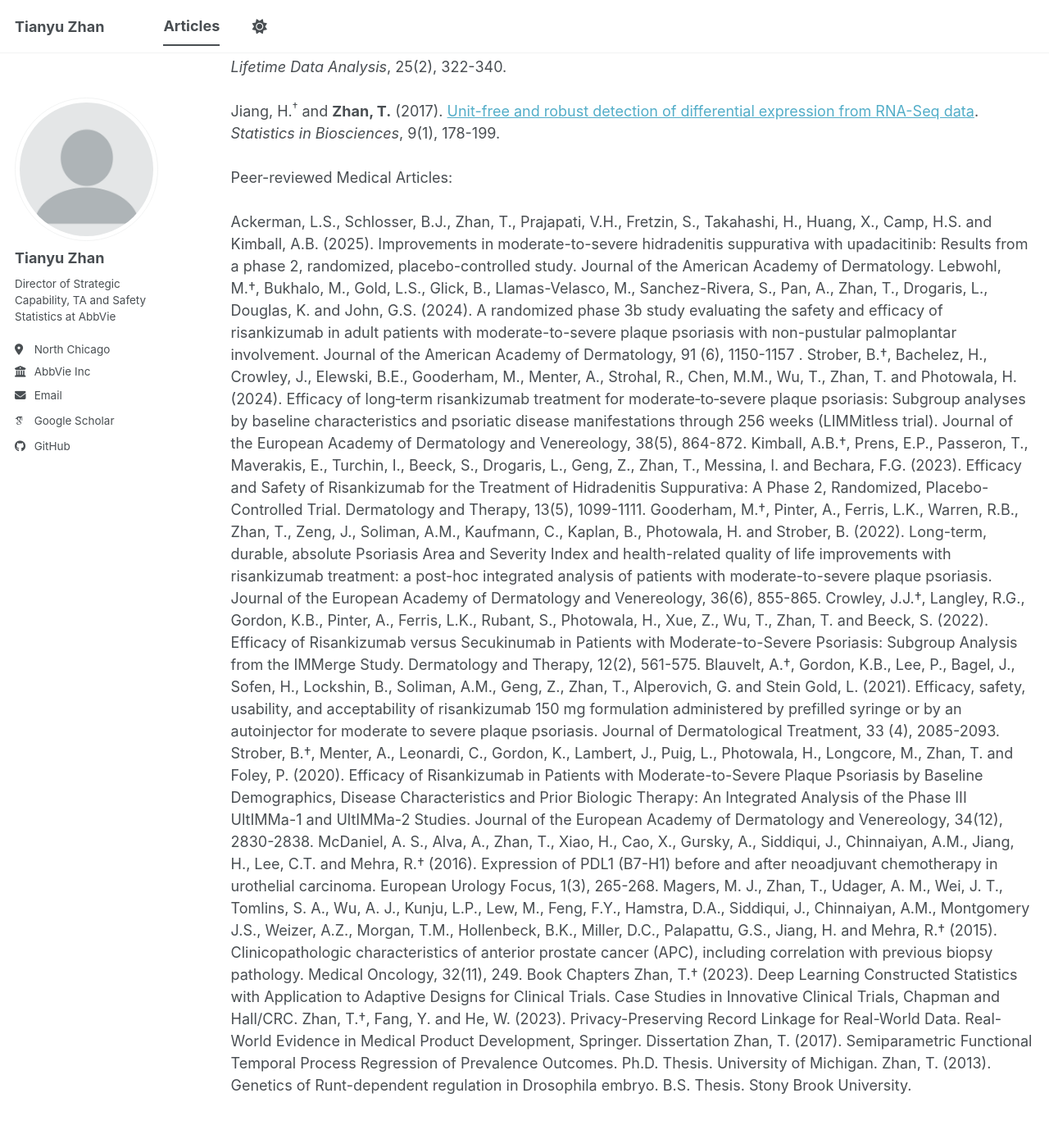
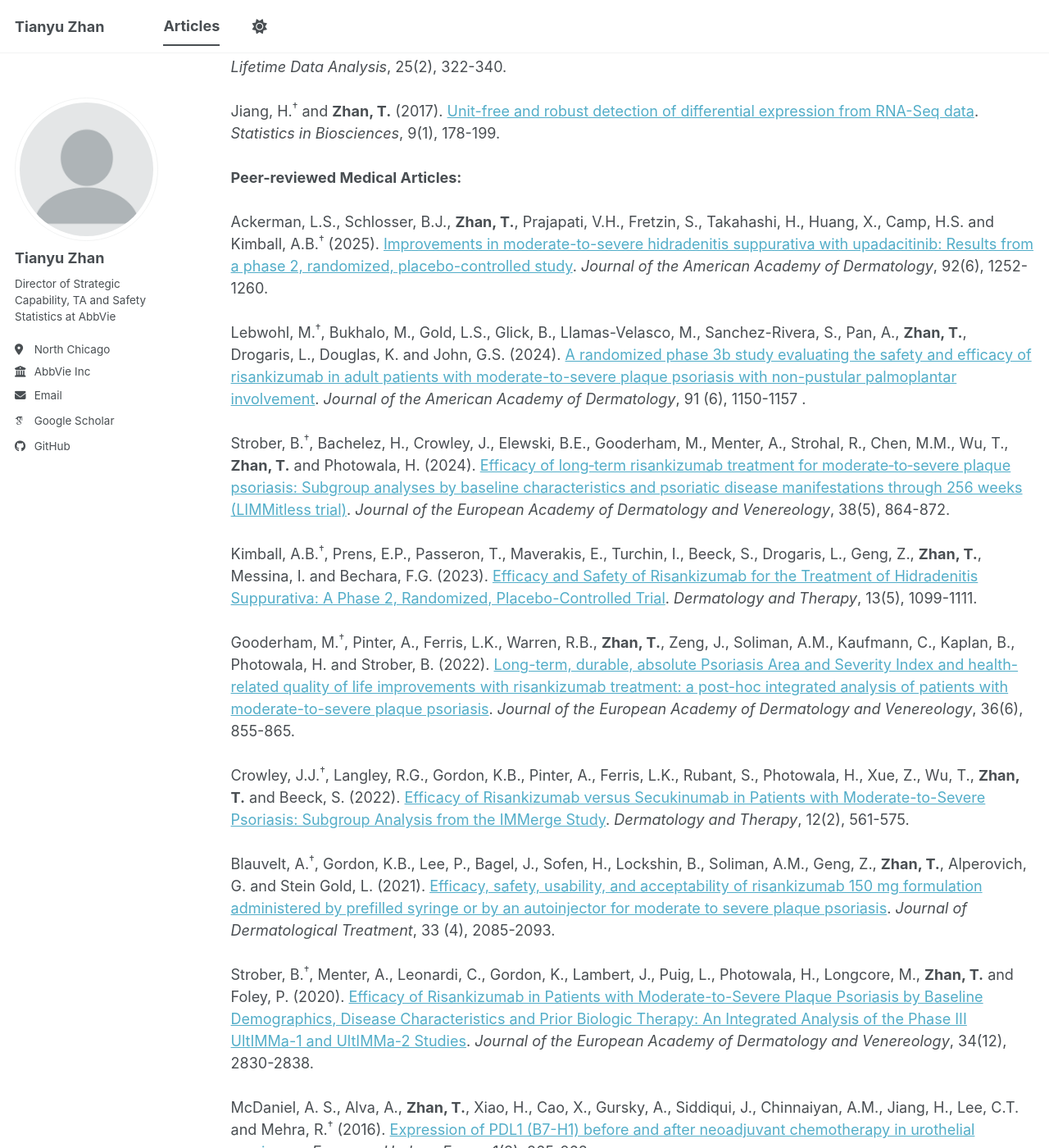
Before and after one commit to tian-yu-zhan/tian-yu-zhan.github.io, a Jekyll site: the page built from _pages/publications.html, in a window 1280 px wide and 1400 px high, scrolled down 1348 px. Shown: the whole window at 82% size. Built offline with Jekyll 4.4.1, drawn with Linux system fonts in a browser that asks for light colours; some web fonts are replaced; a script bundle is joined from its source files by our own code; library files that are not in the unit come from our copies; some of the changed text lies outside the part shown.

Commit message:
Update publications.html

```diff
--- a/_pages/publications.html
+++ b/_pages/publications.html
@@ -56,35 +56,34 @@ Cui, L.<sup>†</sup>, <strong>Zhan, T.</strong>, Zhang, L., Geng, Z., Gu, Y. an
 Jiang, H.<sup>†</sup> and <strong>Zhan, T.</strong> (2017). <a href="https://link.springer.com/article/10.1007/s12561-016-9182-8" target="_blank">Unit-free and robust detection of differential expression from RNA-Seq data</a>. <em>Statistics in Biosciences</em>, 9(1), 178-199.
 <br>
 <br>
-</strong> Peer-reviewed Medical Articles: </strong>
+<strong> Peer-reviewed Medical Articles: </strong>
 <br>
 <br>
-Ackerman, L.S., Schlosser, B.J., Zhan, T., Prajapati, V.H., Fretzin, S., Takahashi, H., Huang, X., Camp, H.S. and Kimball, A.B. (2025). Improvements in moderate-to-severe hidradenitis suppurativa with upadacitinib: Results from a phase 2, randomized, placebo-controlled study. Journal of the American Academy of Dermatology.
-
-Lebwohl, M.†, Bukhalo, M., Gold, L.S., Glick, B., Llamas-Velasco, M., Sanchez-Rivera, S., Pan, A., Zhan, T., Drogaris, L., Douglas, K. and John, G.S. (2024). A randomized phase 3b study evaluating the safety and efficacy of risankizumab in adult patients with moderate-to-severe plaque psoriasis with non-pustular palmoplantar involvement. Journal of the American Academy of Dermatology, 91 (6), 1150-1157 .
-
-Strober, B.†, Bachelez, H., Crowley, J., Elewski, B.E., Gooderham, M., Menter, A., Strohal, R., Chen, M.M., Wu, T., Zhan, T. and Photowala, H. (2024). Efficacy of long‐term risankizumab treatment for moderate‐to‐severe plaque psoriasis: Subgroup analyses by baseline characteristics and psoriatic disease manifestations through 256 weeks (LIMMitless trial). Journal of the European Academy of Dermatology and Venereology, 38(5), 864-872.
-
-Kimball, A.B.†, Prens, E.P., Passeron, T., Maverakis, E., Turchin, I., Beeck, S., Drogaris, L., Geng, Z., Zhan, T., Messina, I. and Bechara, F.G. (2023). Efficacy and Safety of Risankizumab for the Treatment of Hidradenitis Suppurativa: A Phase 2, Randomized, Placebo-Controlled Trial. Dermatology and Therapy, 13(5), 1099-1111.
-
-Gooderham, M.†, Pinter, A., Ferris, L.K., Warren, R.B., Zhan, T., Zeng, J., Soliman, A.M., Kaufmann, C., Kaplan, B., Photowala, H. and Strober, B. (2022). Long-term, durable, absolute Psoriasis Area and Severity Index and health-related quality of life improvements with risankizumab treatment: a post-hoc integrated analysis of patients with moderate-to-severe plaque psoriasis. Journal of the European Academy of Dermatology and Venereology, 36(6), 855-865.
-
-Crowley, J.J.†, Langley, R.G., Gordon, K.B., Pinter, A., Ferris, L.K., Rubant, S., Photowala, H., Xue, Z., Wu, T., Zhan, T. and Beeck, S. (2022). Efficacy of Risankizumab versus Secukinumab in Patients with Moderate-to-Severe Psoriasis: Subgroup Analysis from the IMMerge Study. Dermatology and Therapy, 12(2), 561-575.
-
-Blauvelt, A.†, Gordon, K.B., Lee, P., Bagel, J., Sofen, H., Lockshin, B., Soliman, A.M., Geng, Z., Zhan, T., Alperovich, G. and Stein Gold, L. (2021). Efficacy, safety, usability, and acceptability of risankizumab 150 mg formulation administered by prefilled syringe or by an autoinjector for moderate to severe plaque psoriasis. Journal of Dermatological Treatment, 33 (4), 2085-2093.
-
-Strober, B.†, Menter, A., Leonardi, C., Gordon, K., Lambert, J., Puig, L., Photowala, H., Longcore, M., Zhan, T. and Foley, P. (2020). Efficacy of Risankizumab in Patients with Moderate-to-Severe Plaque Psoriasis by Baseline Demographics, Disease Characteristics and Prior Biologic Therapy: An Integrated Analysis of the Phase III UltIMMa-1 and UltIMMa-2 Studies. Journal of the European Academy of Dermatology and Venereology, 34(12), 2830-2838.
-
-McDaniel, A. S., Alva, A., Zhan, T., Xiao, H., Cao, X., Gursky, A., Siddiqui, J., Chinnaiyan, A.M., Jiang, H., Lee, C.T. and Mehra, R.† (2016). Expression of PDL1 (B7-H1) before and after neoadjuvant chemotherapy in urothelial carcinoma. European Urology Focus, 1(3), 265-268.
-
-Magers, M. J., Zhan, T., Udager, A. M., Wei, J. T., Tomlins, S. A., Wu, A. J., Kunju, L.P., Lew, M., Feng, F.Y., Hamstra, D.A., Siddiqui, J., Chinnaiyan, A.M., Montgomery J.S., Weizer, A.Z., Morgan, T.M., Hollenbeck, B.K., Miller, D.C., Palapattu, G.S., Jiang, H. and Mehra, R.† (2015). Clinicopathologic characteristics of anterior prostate cancer (APC), including correlation with previous biopsy pathology. Medical Oncology, 32(11), 249.
-
-Book Chapters
-Zhan, T.† (2023). Deep Learning Constructed Statistics with Application to Adaptive Designs for Clinical Trials. Case Studies in Innovative Clinical Trials, Chapman and Hall/CRC.
-
-Zhan, T.†, Fang, Y. and He, W. (2023). Privacy-Preserving Record Linkage for Real-World Data. Real-World Evidence in Medical Product Development, Springer.
-
-Dissertation
-Zhan, T. (2017). Semiparametric Functional Temporal Process Regression of Prevalence Outcomes. Ph.D. Thesis. University of Michigan.
-
-Zhan, T. (2013). Genetics of Runt-dependent regulation in Drosophila embryo. B.S. Thesis. Stony Brook University.
+Ackerman, L.S., Schlosser, B.J., <strong>Zhan, T.</strong>, Prajapati, V.H., Fretzin, S., Takahashi, H., Huang, X., Camp, H.S. and Kimball, A.B.<sup>†</sup> (2025). <a href="https://www.jaad.org/article/S0190-9622(25)00190-2/fulltext" target="_blank">Improvements in moderate-to-severe hidradenitis suppurativa with upadacitinib: Results from a phase 2, randomized, placebo-controlled study</a>. <em>Journal of the American Academy of Dermatology</em>, 92(6), 1252-1260.
+<br>
+<br>
+Lebwohl, M.<sup>†</sup>, Bukhalo, M., Gold, L.S., Glick, B., Llamas-Velasco, M., Sanchez-Rivera, S., Pan, A., <strong>Zhan, T.</strong>, Drogaris, L., Douglas, K. and John, G.S. (2024). <a href="https://www.jaad.org/article/S0190-9622(24)02747-6/fulltext" target="_blank">A randomized phase 3b study evaluating the safety and efficacy of risankizumab in adult patients with moderate-to-severe plaque psoriasis with non-pustular palmoplantar involvement</a>. <em>Journal of the American Academy of Dermatology</em>, 91 (6), 1150-1157 .
+<br>
+<br>
+Strober, B.<sup>†</sup>, Bachelez, H., Crowley, J., Elewski, B.E., Gooderham, M., Menter, A., Strohal, R., Chen, M.M., Wu, T., <strong>Zhan, T.</strong> and Photowala, H. (2024). <a href="https://onlinelibrary.wiley.com/doi/10.1111/jdv.19748" target="_blank">Efficacy of long‐term risankizumab treatment for moderate‐to‐severe plaque psoriasis: Subgroup analyses by baseline characteristics and psoriatic disease manifestations through 256 weeks (LIMMitless trial)</a>. <em>Journal of the European Academy of Dermatology and Venereology</em>, 38(5), 864-872.
+<br>
+<br>
+Kimball, A.B.<sup>†</sup>, Prens, E.P., Passeron, T., Maverakis, E., Turchin, I., Beeck, S., Drogaris, L., Geng, Z., <strong>Zhan, T.</strong>, Messina, I. and Bechara, F.G. (2023). <a href="https://link.springer.com/article/10.1007/s13555-023-00913-3" target="_blank">Efficacy and Safety of Risankizumab for the Treatment of Hidradenitis Suppurativa: A Phase 2, Randomized, Placebo-Controlled Trial</a>. <em>Dermatology and Therapy</em>, 13(5), 1099-1111.
+<br>
+<br>
+Gooderham, M.<sup>†</sup>, Pinter, A., Ferris, L.K., Warren, R.B., <strong>Zhan, T.</strong>, Zeng, J., Soliman, A.M., Kaufmann, C., Kaplan, B., Photowala, H. and Strober, B. (2022). <a href="https://onlinelibrary.wiley.com/doi/10.1111/jdv.18010" target="_blank">Long-term, durable, absolute Psoriasis Area and Severity Index and health-related quality of life improvements with risankizumab treatment: a post-hoc integrated analysis of patients with moderate-to-severe plaque psoriasis</a>. <em>Journal of the European Academy of Dermatology and Venereology</em>, 36(6), 855-865.
+<br>
+<br>
+Crowley, J.J.<sup>†</sup>, Langley, R.G., Gordon, K.B., Pinter, A., Ferris, L.K., Rubant, S., Photowala, H., Xue, Z., Wu, T., <strong>Zhan, T.</strong> and Beeck, S. (2022). <a href="https://link.springer.com/article/10.1007/s13555-021-00679-6" target="_blank">Efficacy of Risankizumab versus Secukinumab in Patients with Moderate-to-Severe Psoriasis: Subgroup Analysis from the IMMerge Study</a>. <em>Dermatology and Therapy</em>, 12(2), 561-575.
+<br>
+<br>
+Blauvelt, A.<sup>†</sup>, Gordon, K.B., Lee, P., Bagel, J., Sofen, H., Lockshin, B., Soliman, A.M., Geng, Z., <strong>Zhan, T.</strong>, Alperovich, G. and Stein Gold, L. (2021). <a href="https://www.tandfonline.com/doi/full/10.1080/09546634.2021.1914812" target="_blank">Efficacy, safety, usability, and acceptability of risankizumab 150 mg formulation administered by prefilled syringe or by an autoinjector for moderate to severe plaque psoriasis</a>. <em>Journal of Dermatological Treatment</em>, 33 (4), 2085-2093.
+<br>
+<br>
+Strober, B.<sup>†</sup>, Menter, A., Leonardi, C., Gordon, K., Lambert, J., Puig, L., Photowala, H., Longcore, M., <strong>Zhan, T.</strong> and Foley, P. (2020). <a href="https://onlinelibrary.wiley.com/doi/full/10.1111/jdv.16521" target="_blank">Efficacy of Risankizumab in Patients with Moderate-to-Severe Plaque Psoriasis by Baseline Demographics, Disease Characteristics and Prior Biologic Therapy: An Integrated Analysis of the Phase III UltIMMa-1 and UltIMMa-2 Studies</a>. <em>Journal of the European Academy of Dermatology and Venereology</em>, 34(12), 2830-2838.
+<br>
+<br>
+McDaniel, A. S., Alva, A., <strong>Zhan, T.</strong>, Xiao, H., Cao, X., Gursky, A., Siddiqui, J., Chinnaiyan, A.M., Jiang, H., Lee, C.T. and Mehra, R.<sup>†</sup> (2016). <a href="https://www.sciencedirect.com/science/article/abs/pii/S2405456915000255" target="_blank">Expression of PDL1 (B7-H1) before and after neoadjuvant chemotherapy in urothelial carcinoma</a>. <em>European Urology Focus</em>, 1(3), 265-268.
+<br>
+<br>
+Magers, M. J., <strong>Zhan, T.</strong>, Udager, A. M., Wei, J. T., Tomlins, S. A., Wu, A. J., Kunju, L.P., Lew, M., Feng, F.Y., Hamstra, D.A., Siddiqui, J., Chinnaiyan, A.M., Montgomery J.S., Weizer, A.Z., Morgan, T.M., Hollenbeck, B.K., Miller, D.C., Palapattu, G.S., Jiang, H. and Mehra, R.<sup>†</sup> (2015). <a href="https://link.springer.com/article/10.1007/s12032-015-0693-9" target="_blank">Clinicopathologic characteristics of anterior prostate cancer (APC), including correlation with previous biopsy pathology</a>. <em>Medical Oncology</em>, 32(11), 249.
```
